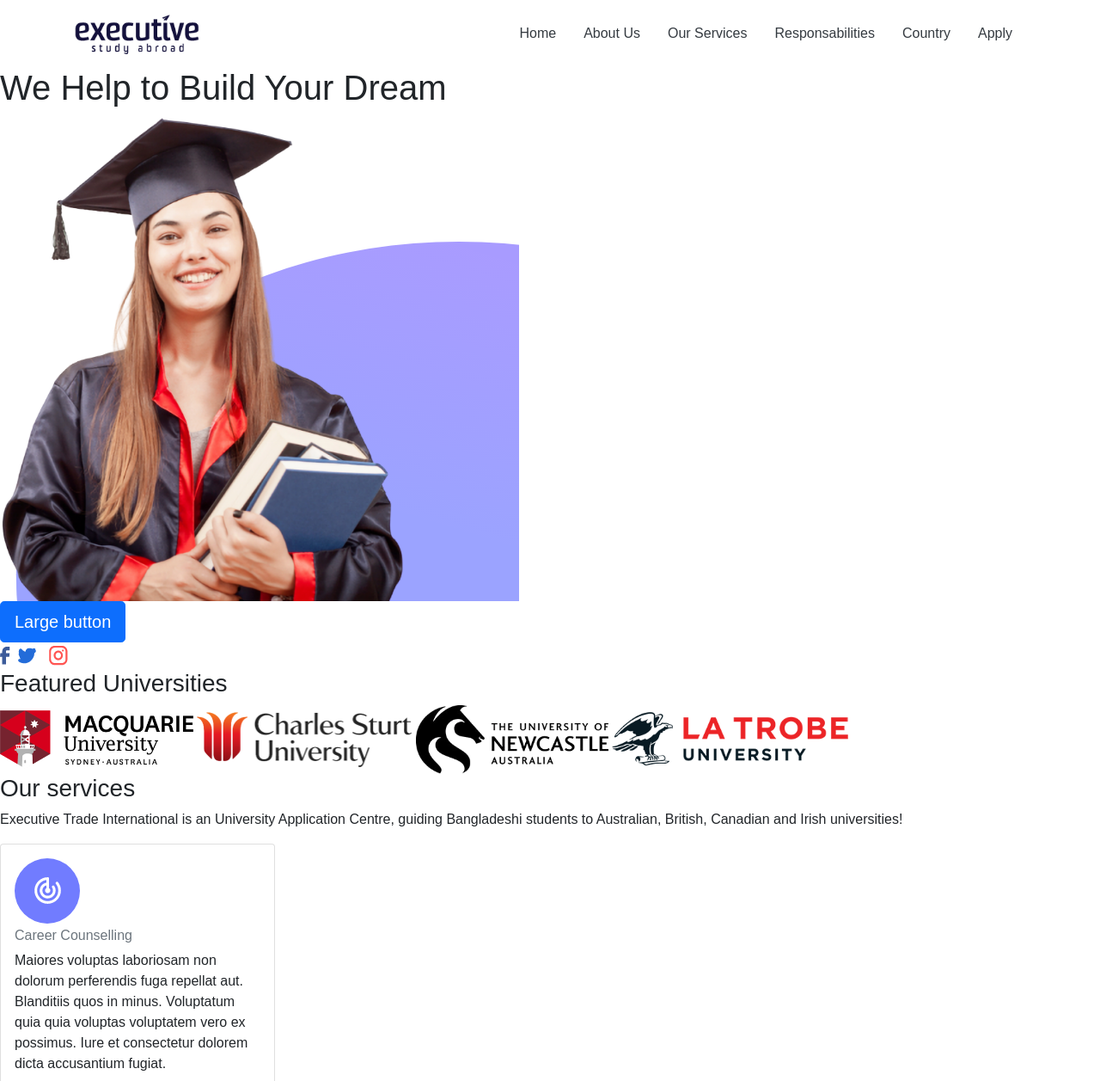
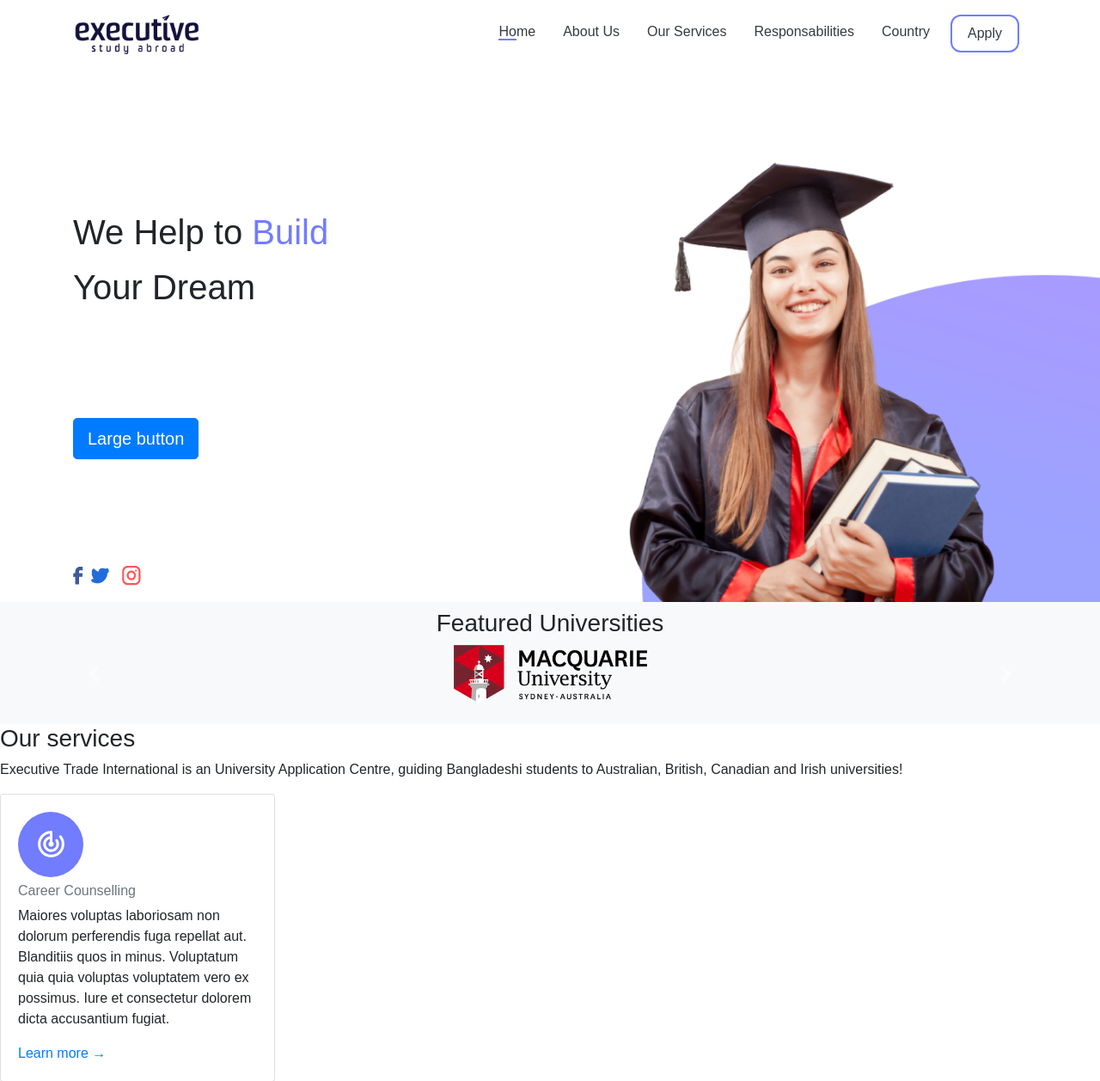
Before and after one commit to TRAFANOHARANTSOA/Executivestudy, a PHP site: page / in a window 1280 px wide. Shown: the top 1257 px of the page at 86% size. Run offline with PHP 8.4, Linux system fonts and the light colour scheme; some libraries are stand-ins or nearby versions.

Commit message:
ajout page accueil & features avec carrousel

```diff
--- a/footer.php
+++ b/footer.php
@@ -34,7 +34,10 @@
 </div>
 </div>
 
-<script src="https://stackpath.bootstrapcdn.com/bootstrap/5.0.0-alpha1/js/bootstrap.min.js" integrity="sha384-oesi62hOLfzrys4LxRF63OJCXdXDipiYWBnvTl9Y9/TRlw5xlKIEHpNyvvDShgf/" crossorigin="anonymous"></script>
+
+<script src="https://code.jquery.com/jquery-3.5.1.slim.min.js" integrity="sha384-DfXdz2htPH0lsSSs5nCTpuj/zy4C+OGpamoFVy38MVBnE+IbbVYUew+OrCXaRkfj" crossorigin="anonymous"></script>
+<script src="https://cdn.jsdelivr.net/npm/popper.js@1.16.0/dist/umd/popper.min.js" integrity="sha384-Q6E9RHvbIyZFJoft+2mJbHaEWldlvI9IOYy5n3zV9zzTtmI3UksdQRVvoxMfooAo" crossorigin="anonymous"></script>
+<script src="https://stackpath.bootstrapcdn.com/bootstrap/4.5.0/js/bootstrap.min.js" integrity="sha384-OgVRvuATP1z7JjHLkuOU7Xw704+h835Lr+6QL9UvYjZE3Ipu6Tp75j7Bh/kR0JKI" crossorigin="anonymous"></script>
 <script src="https://kit.fontawesome.com/d4f9557e6e.js" crossorigin="anonymous"></script>
 <script type="text/javascript" src="main.js"></script>
 
--- a/header.php
+++ b/header.php
@@ -5,53 +5,55 @@
     <meta name="viewport" content="width=device-width, initial-scale=1">
     <meta name="Executive study " content="c'est un site d'étudiant'" />
     <title></title>
-    <link rel="stylesheet" href="https://stackpath.bootstrapcdn.com/bootstrap/5.0.0-alpha1/css/bootstrap.min.css" integrity="sha384-r4NyP46KrjDleawBgD5tp8Y7UzmLA05oM1iAEQ17CSuDqnUK2+k9luXQOfXJCJ4I" crossorigin="anonymous">
-      </script>
+    <link rel="stylesheet" href="https://stackpath.bootstrapcdn.com/bootstrap/4.5.0/css/bootstrap.min.css" integrity="sha384-9aIt2nRpC12Uk9gS9baDl411NQApFmC26EwAOH8WgZl5MYYxFfc+NcPb1dKGj7Sk" crossorigin="anonymous">
         <link rel="stylesheet" href="style.css">
   </head>
   <body>
-    <header>
-    <nav class="container-fluid navbar navbar-expand-lg  ">
-      <div class="container align-items-center">
-        <a class="navbar-brand text-white text-uppercase easy" href="#"><img src="image/Logo.png" ></a>
-        <button class="navbar-toggler" type="button" data-toggle="collapse" data-target="#collapsibleNavbar" aria-controls="navbarNav" aria-expanded="false" aria-label="Toggle navigation">
+    <header >
+      <div class="container-fluid headerbg">
+        <nav class="container navbar navbar-expand-lg navbar-light">
+          <a class="navbar-brand" href="#"><img src="image/Logo.png" ></a>
+            <button class="navbar-toggler" type="button" data-toggle="collapse" data-target="#navbarSupportedContent" aria-controls="navbarSupportedContent" aria-expanded="false" aria-label="Toggle navigation">
               <span class="navbar-toggler-icon"></span>
             </button>
 
-        <div class="collapse navbar-collapse justify-content-end" id="collapsibleNavbar">
+            <div class="collapse navbar-collapse justify-content-end" id="navbarSupportedContent">
               <ul class="navbar-nav text-capitalize ">
                 <li class="nav-item">
-              <a class="nav-link active text-dark m-2 " href="#">home</a>
+                  <a class="nav-link active text-dark m-2 " href="#home"><span class="text-underline">ho</span>me</a>
                 </li>
                 <li class="nav-item">
-              <a class="nav-link text-dark m-2" href="#aboutus">about us</a>
+                  <a class="nav-link text-dark m-2" href="#aboutus"><span class="text-underline">abo</span>ut us</a>
                 </li>
                 <li class="nav-item">
-              <a class="nav-link text-dark m-2 " href="#ourservices">our services</a>
+                  <a class="nav-link text-dark m-2 " href="#ourservices"><span class="text-underline">our</span> services</a>
                 </li>
                 <li class="nav-item">
-              <a class="nav-link text-dark m-2" href="#responsabilities">responsabilities</a>
+                  <a class="nav-link text-dark m-2" href="#responsabilities"><span class="text-underline">res</span>ponsabilities</a>
                 </li>
                 <li class="nav-item">
-              <a class="nav-link text-dark m-2" href="#country">country</a>
+                  <a class="nav-link text-dark m-2" href="#country"><span class="text-underline">cou</span>ntry</a>
                 </li>
                 <li class="nav-item">
-              <a class="nav-link text-dark m-2" href="#apply">apply</a>
+                  <a class="nav-link text-dark text-center m-2 border" href="#apply">apply</a>
                 </li>
               </ul>
             </div>
+        </nav>
+        <div class="container headertitle">
+          <h1>We Help to <span>Build</span> Your Dream</h1>
         </div>
-    </nav>
-    <div class="imgetudiante">
-      <h1>We Help to <span>Build</span> Your Dream</h1>
-      <img src="image/etudiante.png">
-    </div>
-    <div class="imgetudiante">
+        <div class="container headerbtn">
         <button type="button" class="btn btn-primary btn-lg">Large button</button>
         </div>
-    <div class="imgetudiante">
+        <div class="container headerfavicons">
         <img src="image/facebook.png" alt="">
         <img src="image/twitter.png" alt="">
         <img src="image/insta.png" alt="">
         </div>
+      </div>
+
+
+
+
   </header>
--- a/index.php
+++ b/index.php
@@ -1,12 +1,35 @@
 <?php include('header.php'); ?>
-<div class="features">
-  <h3>Featured Universities</h3>
-  <img src="image/macquarieuniv.png" alt="">
-  <img src="image/charlesuniv.png" alt="">
-  <img src="image/newcastleuniv.png" alt="">
-  <img src="image/latrobeuniv.png" alt="">
-</div>
+<div class="container-fluid bg-light  pt-2 pb-4 ">
+    <div class="page-header text-center ">
+      <h3>Featured Universities</h3>
+    </div>
+    <div id="carousel" class="carousel slide" data-interval="2000" data-ride="carousel" >
 
+        <div class="carousel-inner ">
+          <div class="carousel-item active carouselimg ">
+            <img src="image/macquarieuniv.png" class="d-block img-fluid mx-auto"  alt="macquarieuniv">
+          </div>
+          <div class="carousel-item carouselimg">
+            <img src="image/charlesuniv.png" class="d-block img-fluid mx-auto" alt="charlesuniv">
+          </div>
+          <div class="carousel-item carouselimg">
+            <img src="image/newcastleuniv.png" class="d-block img-fluid mx-auto" alt="newcastleuniv">
+          </div>
+          <div class="carousel-item carouselimg">
+            <img src="image/latrobeuniv.png" class="d-block img-fluid mx-auto" alt="latrobeuniv">
+          </div>
+        </div>
+
+        <a class="carousel-control-prev " href="#carousel" role="button" data-slide="prev">
+          <span class="carousel-control-prev-icon " aria-hidden="true"></span>
+          <span class="sr-only">Previous</span>
+        </a>
+        <a class="carousel-control-next" href="#carousel" role="button" data-slide="next">
+          <span class="carousel-control-next-icon" aria-hidden="true"></span>
+          <span class="sr-only">Next</span>
+        </a>
+      </div>
+  </div>
 
 <div class="ourservices">
   <h3>Our services</h3>
--- a/style.css
+++ b/style.css
@@ -2,3 +2,37 @@
 body {
 font-family:'metropolis medium', arial, sans-serif;
 }
+
+
+div.headerbg{
+  background-image: url(./image/etudiante.png);
+  background-repeat: no-repeat;
+  background-size: 550px;
+  height: 700px;;
+  background-position-x: right;
+  background-position-y: bottom;
+}
+
+a.border {
+    border: solid 2px #717cff!important;
+    border-radius: .75em!important;
+    width: 80px!important;
+}
+
+ul li a.active span, .nav-link span:hover{
+border-bottom: 2px solid #717cff!important;
+}
+.headertitle h1 span{
+  color:#717cff;
+}
+.headertitle h1{
+  margin-top: 20vh;
+  line-height: 8vh;
+  width:30%;
+}
+.headerbtn{
+  margin-top:15vh;
+}
+.headerfavicons{
+  margin-top: 15vh;
+}
```
Lines whose indentation alone changed are shown as unchanged.
